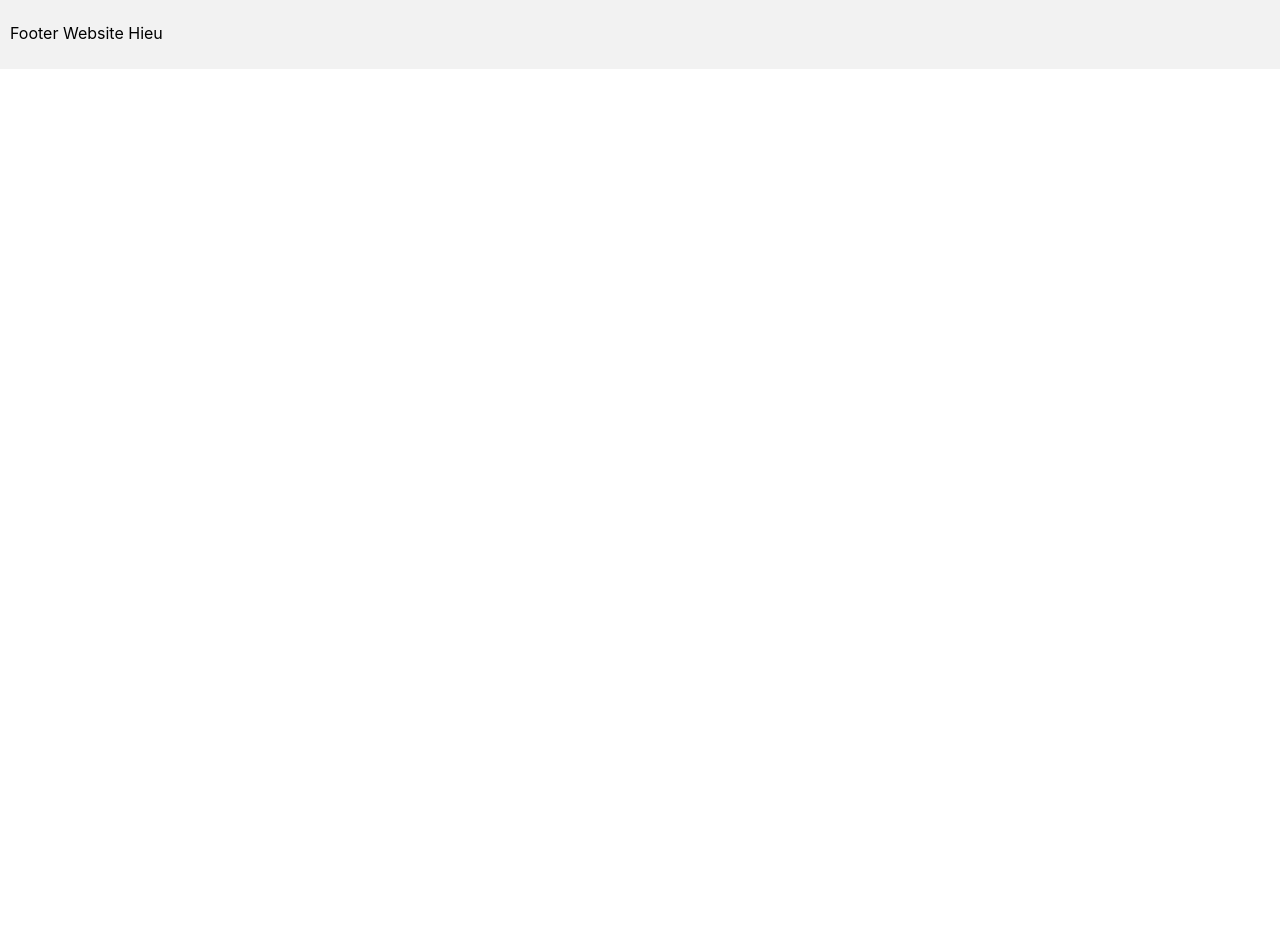
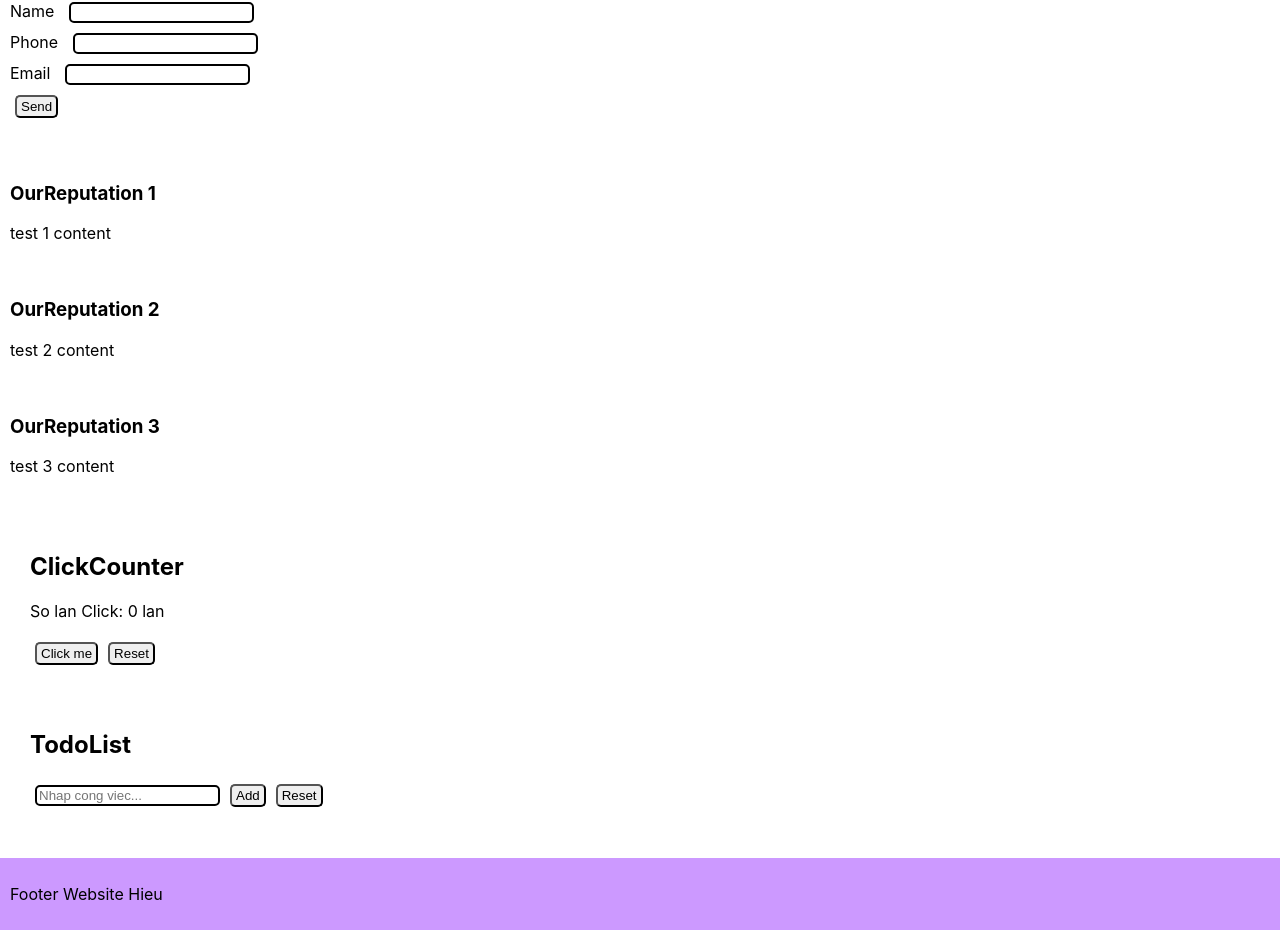
Before and after one commit to ndh10dev/reactjs, a React (Create React App) app in the folder my-app/: page / in a window 1280 px wide. Shown: the part 535-1465 px from the top of the page. Before the commit the page ends 800 px from the top, so only its background shows below. Built offline with nearby package versions, Linux system fonts and the light colour scheme.

Commit message:
update 5/12

```diff
--- a/my-app/src/App.js
+++ b/my-app/src/App.js
@@ -1,17 +1,22 @@
-import React from 'react';
-import Header from './components/Header';
-import Footer from './components/Footer';
-import Banner from './components/Banner';
+import Header from "./components/Header";
+import Footer from "./components/Footer";
+import Banner from "./components/Banner";
+import Form from "./components/Form";
+import OurReputation, { data } from "./components/Ourreputation";
+import ClickCounter from "./components/ClickCounter";
+import TodoList from "./components/TodoList";
 
 function App() {
   return (
     <div className="App">
       <Header />
-
       <Banner id="1" title="Nguyen Hieu" description="Banner 1" />
       <Banner id="2" title="Test components" description="banner 222" />
-
-      <Footer />
+      <Form />
+      <OurReputation data={data} />
+      <ClickCounter />
+      <TodoList />
+      <Footer></Footer>
     </div>
   );
 }
--- /dev/null
+++ b/my-app/src/components/ClickCounter.js
@@ -0,0 +1,13 @@
+import { useState } from "react";
+
+export default function ClickCounter() {
+    const [count, setCount] = useState(0);
+    return(
+        <div style={{margin: "20px", padding: "10px"}}>
+            <h2>ClickCounter</h2>
+            <p>So lan Click: {count} lan</p>
+            <button onClick={() => setCount(count + 1)}>Click me</button>
+            <button onClick={() => setCount(0)}>Reset</button>
+        </div>
+    );
+}
--- a/my-app/src/components/Footer.js
+++ b/my-app/src/components/Footer.js
@@ -2,7 +2,7 @@ import React from 'react';
 
 function Footer() {
   return (
-    <footer style={{backgroundColor: '#f2f2f2', padding: '10px', marginTop: '20px'}}>
+    <footer style={{backgroundColor: '#CC99FF', padding: '10px', marginTop: '20px'}}>
       <p>Footer Website Hieu</p>
     </footer>
   );
--- /dev/null
+++ b/my-app/src/components/Form.js
@@ -0,0 +1,27 @@
+//- Tạo một component Form để nhập thông tin
+import { useState } from "react";
+export function Input({ label, type, value, onChange }) {
+  return (
+    <div className="input-group">
+      <label style={{paddingRight: '10px'}}>{label}</label>
+      <input type={type} value={value} onChange={onChange}></input>
+    </div>
+  );
+}
+
+export default function Form() {
+  const [name, setName] = useState("");
+  const [phone, setPhone] = useState("");
+  const [email, setEmail] = useState("");
+  const handleClick = () => {
+    alert("Form submitted!");
+  };
+  return (
+    <div className="form-info" style={{ padding: '10px'}}>
+      <Input label="Name" type="text" value={name} onChange={(e) => setName(e.target.value)} />
+      <Input label="Phone" type="number" value={phone} onChange={(e) => setPhone(e.target.value)} />
+      <Input label="Email" type="email" value={email} onChange={(e) => setEmail(e.target.value)} />
+      <button onClick={handleClick}>Send</button>
+    </div>
+  );
+}
--- a/my-app/src/components/Header.js
+++ b/my-app/src/components/Header.js
@@ -2,7 +2,7 @@ import React from 'react';
 
 function Header() {
   return (
-    <header style={{backgroundColor: '#f2f2f2', padding: '10px'}}>
+    <header style={{backgroundColor: '#CC99FF', padding: '10px'}}>
       <h2>Header Website Hieu</h2>
     </header>
   );
--- /dev/null
+++ b/my-app/src/components/Ourreputation.js
@@ -0,0 +1,19 @@
+//- Tạo một component Our Reputation nhận dữ liệu task qua props và hiển thị thông tin task.
+export const data = [
+  { id: 0, icon: <img src="" alt="" />, title: "OurReputation 1", content: "test 1 content" },
+  { id: 1, icon: <img src="" alt="" />, title: "OurReputation 2", content: "test 2 content" },
+  { id: 2, icon: <img src="" alt="" />, title: "OurReputation 3", content: "test 3 content" },
+];
+export default function OurReputation({ data }) {
+  return (
+    <div className="reputation-wrapper" style={{ padding: '10px'}}>
+      {data.map((item) => (
+        <div key={item.id} className="reputation-item">
+          <div className="icon">{item.icon}</div>
+          <h3>{item.title}</h3>
+          <p>{item.content}</p>
+        </div>
+      ))}
+    </div>
+  );
+}
--- /dev/null
+++ b/my-app/src/components/TodoList.js
@@ -0,0 +1,30 @@
+import { useState } from "react";
+
+export default function TodoList() {
+    const [list, setList] = useState([]);
+    const [task, setTask] = useState("");
+
+    const handleAdd = () => {
+        if (task.trim() === "") return;
+        setList([...list, task]);
+        setTask("");
+    };
+    return(
+        <div style={{margin: "20px", padding: "10px"}}>
+            <h2>TodoList</h2>
+            <input
+                type="text"
+                value={task}
+                onChange={(e) => setTask(e.target.value)}
+                placeholder="Nhap cong viec...">
+            </input>
+            <button onClick={handleAdd}>Add</button>
+            <button onClick={() => setList([])}>Reset</button>
+            <ul>
+                {list.map((item, index) => (
+                    <li key={index}>{item}</li>
+                ))}
+            </ul>
+        </div>
+    );
+}
--- a/my-app/src/index.css
+++ b/my-app/src/index.css
@@ -11,3 +11,18 @@ code {
   font-family: source-code-pro, Menlo, Monaco, Consolas, 'Courier New',
     monospace;
 }
+button{
+  border-radius: 5px;
+  padding: 2px 4px;
+  text-align: center;
+  cursor: pointer;
+  margin: 5px;
+}
+input{
+  border-radius: 5px;
+  border:2px solid #000000ff;
+  margin:5px;
+}
+ul{
+  list-style-type: none;
+}
```
